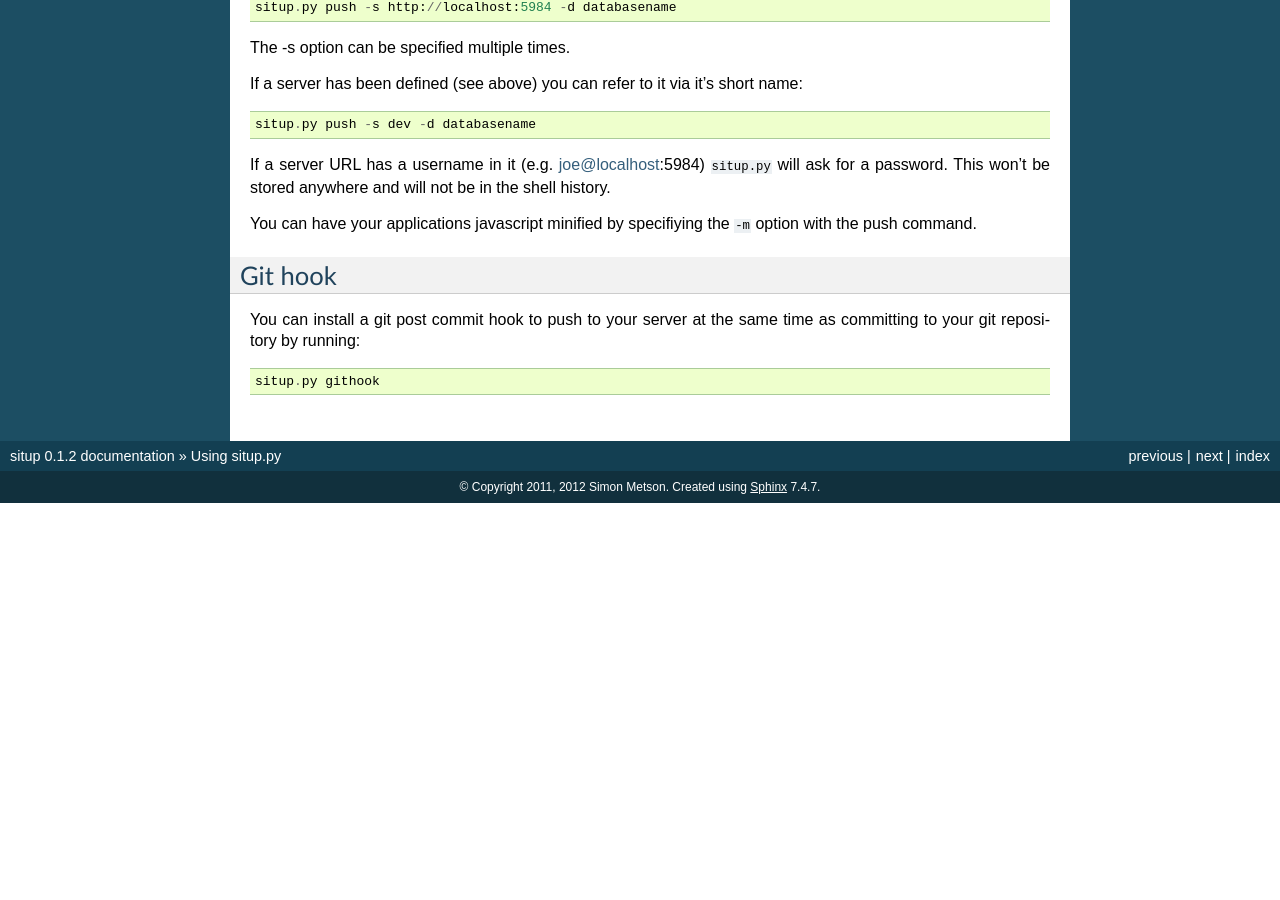
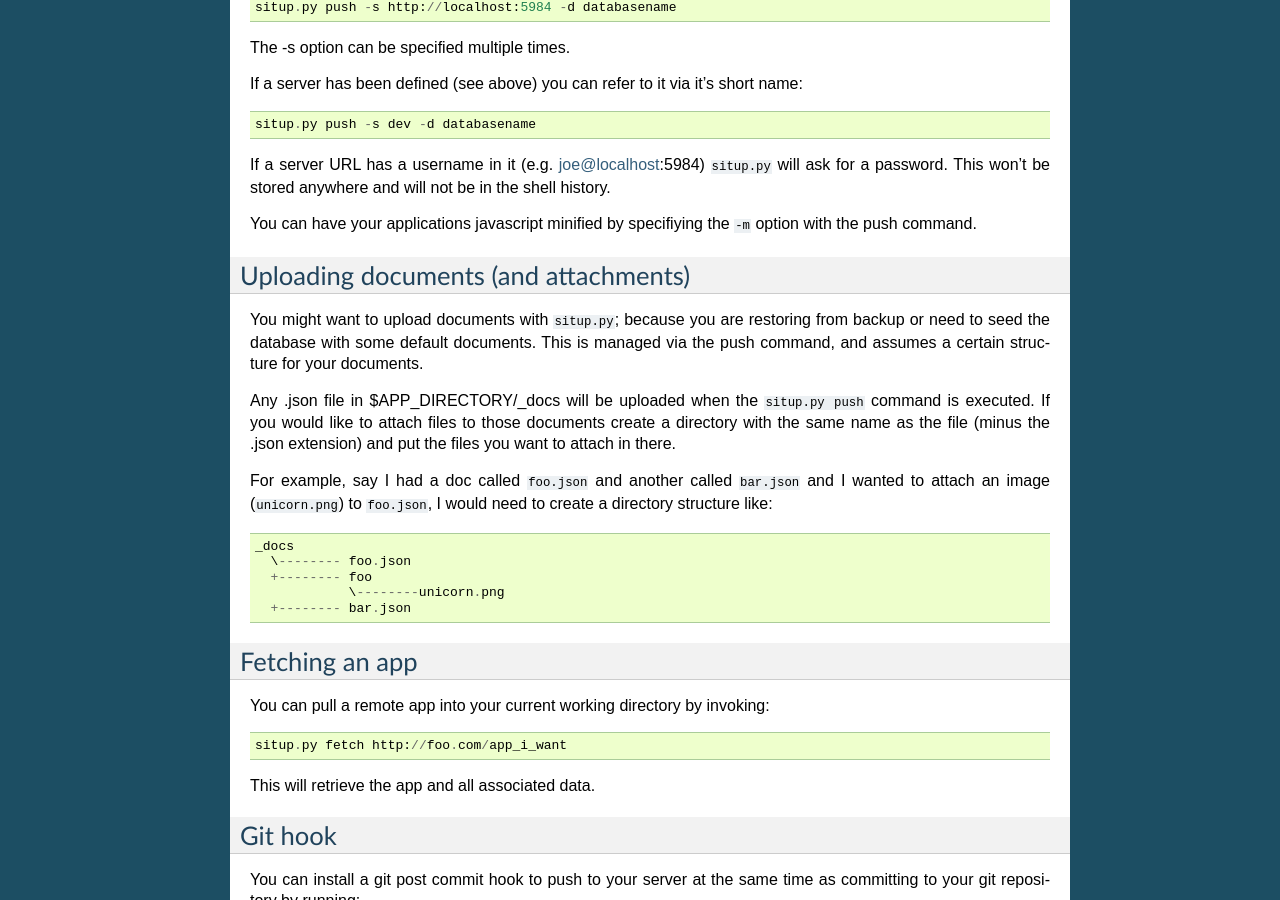
Before and after one commit to drsm79/situp, a Sphinx documentation site: the page built from docs/usage.rst, in a window 1280 px wide and 900 px high, scrolled down 1415 px. Built offline with Sphinx 7.4.7, drawn with Linux system fonts in a browser that asks for light colours; formulas are drawn with MathJax 3; before the commit the page ends 1918 px from its top, so only the background shows below that; some of the changed text lies outside the part shown.

Commit message:
moar pep8 checks, add a todo for Fetch and Push, update docs

```diff
--- a/docs/usage.rst
+++ b/docs/usage.rst
@@ -83,6 +83,36 @@ shell history.
 You can have your applications javascript minified by specifiying the ``-m``
 option with the push command.
 
+Uploading documents (and attachments)
+----------------------------------------
+You might want to upload documents with ``situp.py``; because you are restoring
+from backup or need to seed the database with some default documents. This is
+managed via the push command, and assumes a certain structure for your
+documents.
+
+Any .json file in $APP_DIRECTORY/_docs will be uploaded when the ``situp.py
+push`` command is executed. If you would like to attach files to those
+documents create a directory with the same name as the file (minus the .json
+extension) and put the files you want to attach in there.
+
+For example, say I had a doc called ``foo.json`` and another called ``bar.json``
+and I wanted to attach an image (``unicorn.png``) to ``foo.json``, I would need
+to create a directory structure like: ::
+
+	_docs
+          \-------- foo.json
+          +-------- foo
+                    \--------unicorn.png
+          +-------- bar.json
+
+Fetching an app
+----------------------------------------
+You can pull a remote app into your current working directory by invoking: ::
+
+	situp.py fetch http://foo.com/app_i_want
+
+This will retrieve the app and all associated data.
+
 Git hook
 ----------------------------------------
 
```
Also changed, not shown: situp.py (+5 -3 lines).
